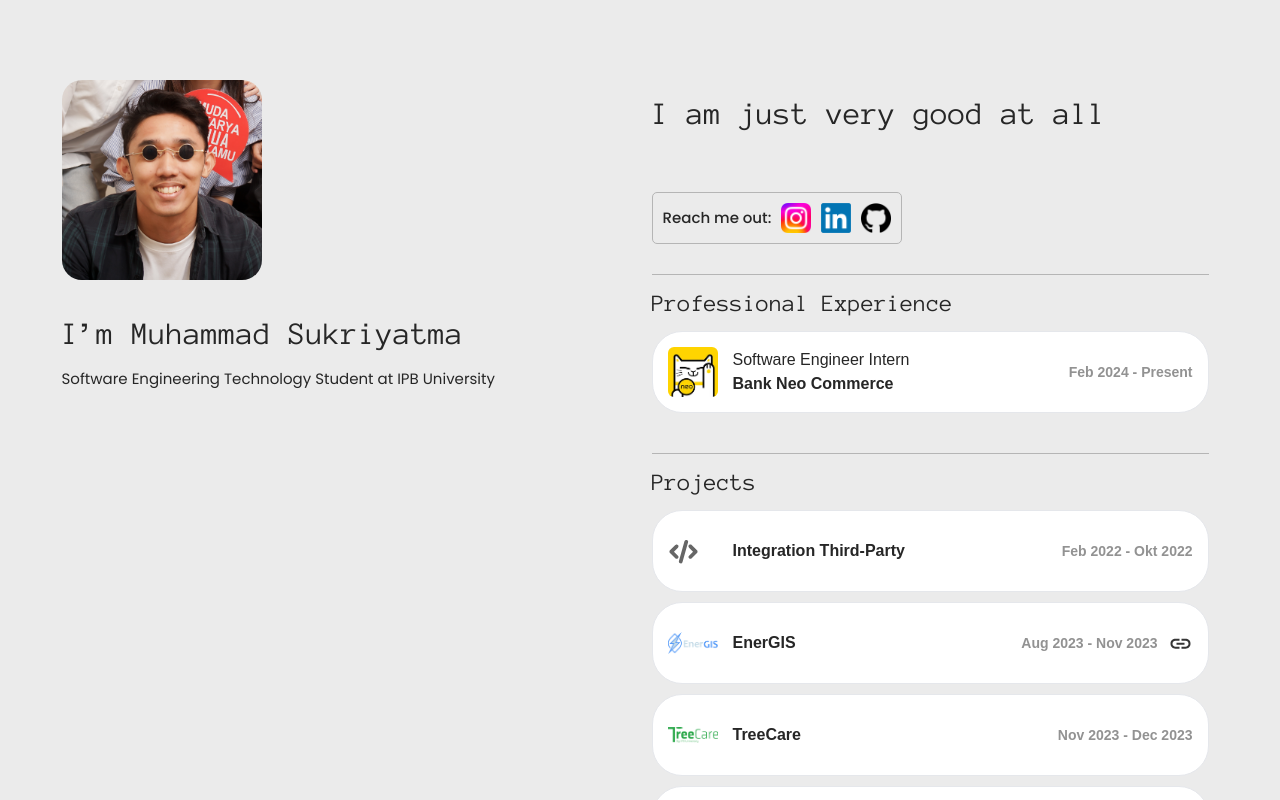
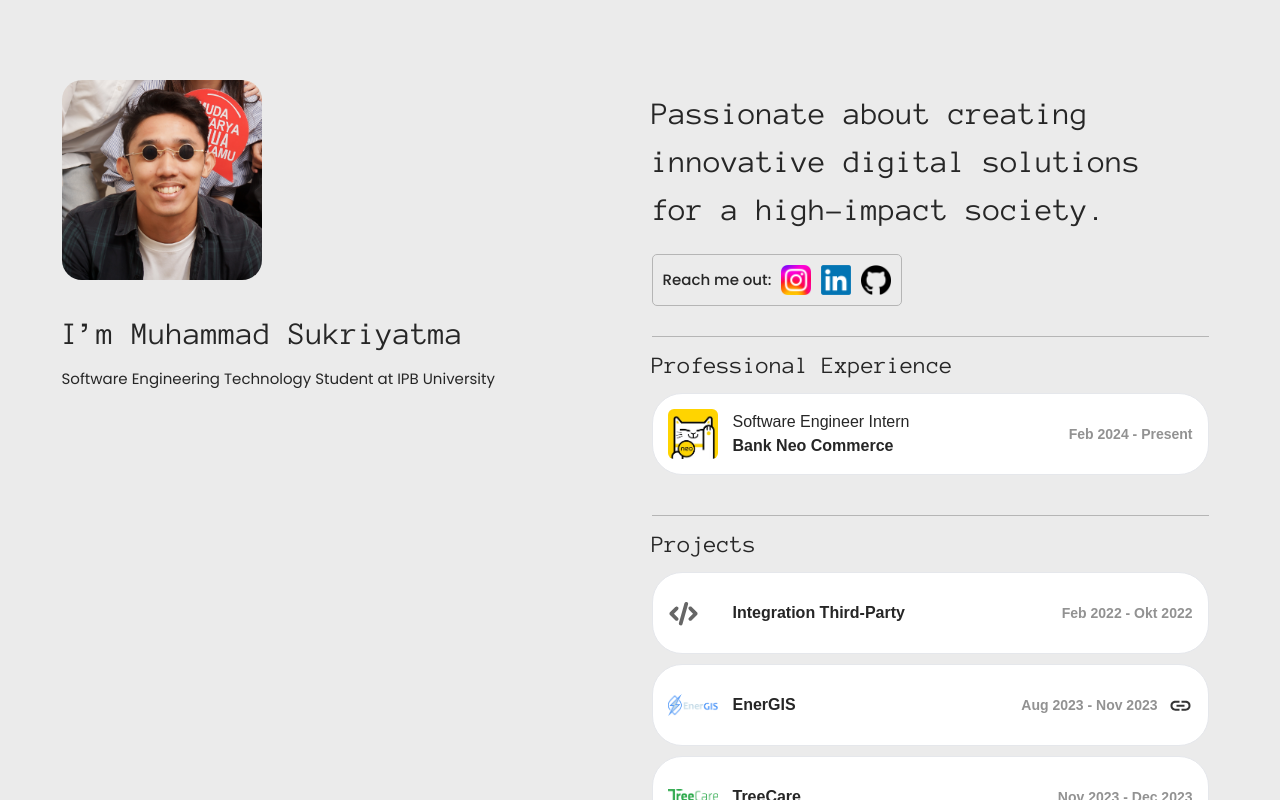
Before and after one commit to sukriyatma/my-porfolio, a Next.js app: page / in a window 1280 px wide. Shown: the top 800 px of the page. Built offline with nearby package versions, Linux system fonts and the light colour scheme.

Commit message:
change intro

```diff
--- a/src/app/page.tsx
+++ b/src/app/page.tsx
@@ -31,9 +31,9 @@ export default function Home() {
           <div className="flex w-[36.0625rem] p-[0.625rem] flex-col items-start gap-[1.875rem]">
             {/* About me, Experience and Projects */}
 
-            <div className="flex flex-col items-start self-stretch gap-[3.375rem]">
+            <div className="flex flex-col items-start self-stretch gap-[1.25rem]">
               {/* About me */}
-              <p className="ff-anonympro text-t_primary text-[2rem]">I am just very good at all</p>
+              <p className="ff-anonympro text-t_primary text-[2rem]">Passionate about creating innovative digital solutions for a high-impact society.</p>
               <div className="flex justify-center items-center gap-[0.625rem] rounded-[0.3125rem] border border-t_ter p-[0.625rem]">
                   <p className="ff-poppins text-t_primary font-medium text-[0.9375rem]">Reach me out:</p>
                   {
```
